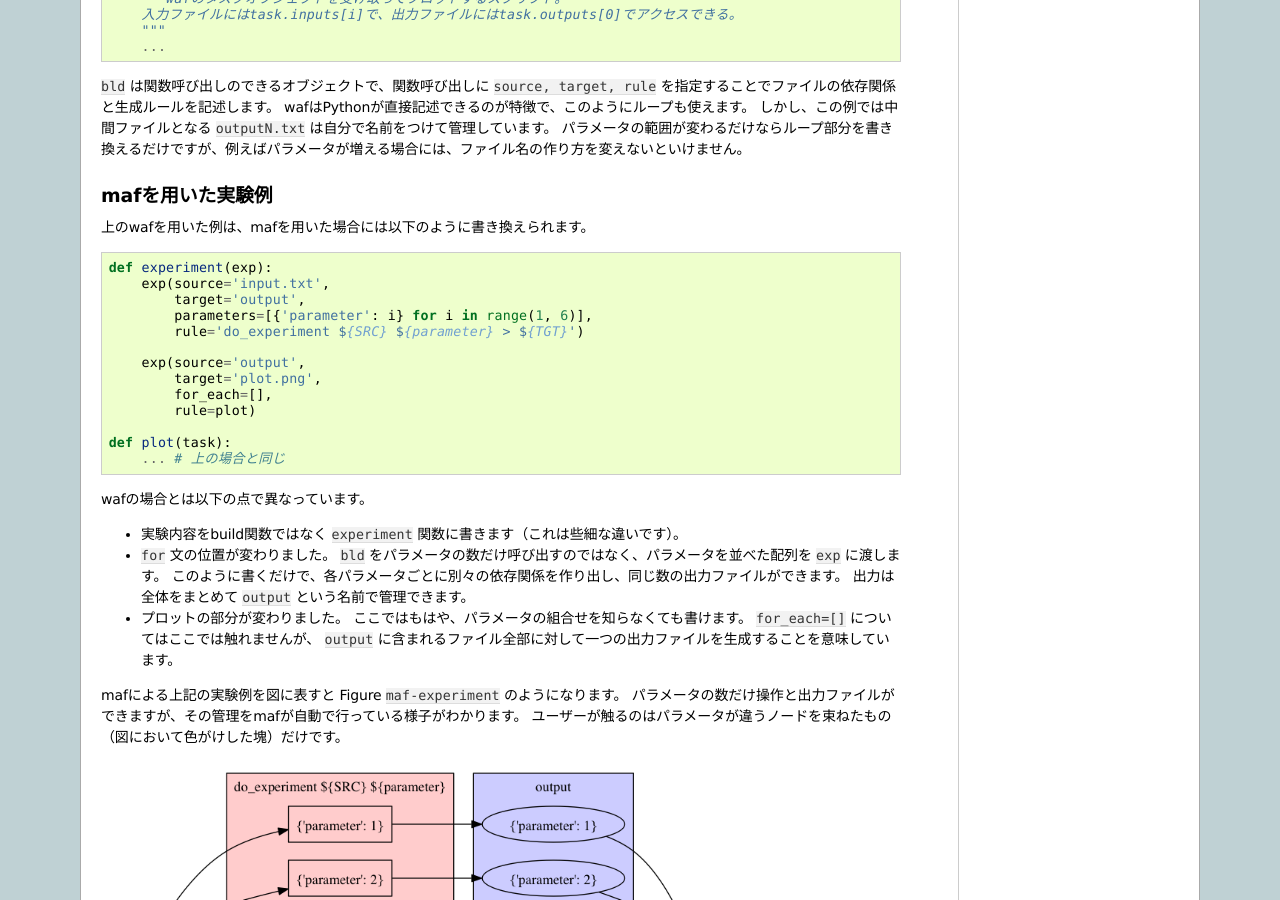
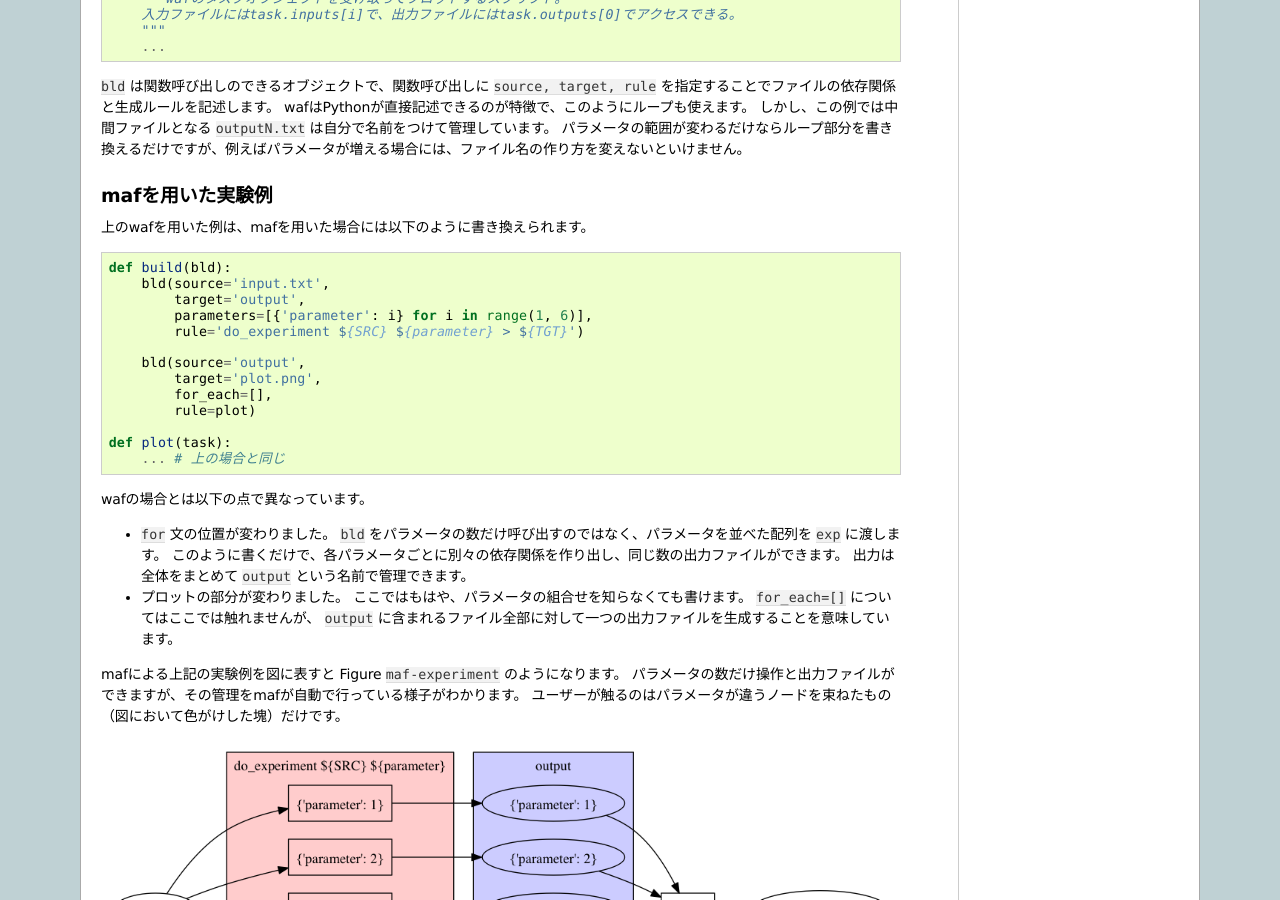
Before and after one commit to pfi/maf, a Sphinx documentation site: the page built from document/source/introduction.rst, in a window 1280 px wide and 900 px high, scrolled down 3356 px. Built offline with Sphinx 7.4.7, drawn with Linux system fonts in a browser that asks for light colours; formulas are drawn with MathJax 3; cross-references to code outside the pages are shown as plain code.

Commit message:
Change from experiment to build

```diff
--- a/document/source/introduction.rst
+++ b/document/source/introduction.rst
@@ -167,13 +167,13 @@ mafを用いた実験例
 
 .. code-block:: python
 
-   def experiment(exp):
-       exp(source='input.txt',
+   def build(bld):
+       bld(source='input.txt',
            target='output',
            parameters=[{'parameter': i} for i in range(1, 6)],
            rule='do_experiment ${SRC} ${parameter} > ${TGT}')
 
-       exp(source='output',
+       bld(source='output',
            target='plot.png',
            for_each=[],
            rule=plot)
@@ -183,7 +183,6 @@ mafを用いた実験例
 
 wafの場合とは以下の点で異なっています。
 
-- 実験内容をbuild関数ではなく ``experiment`` 関数に書きます（これは些細な違いです）。
 - ``for`` 文の位置が変わりました。
   ``bld`` をパラメータの数だけ呼び出すのではなく、パラメータを並べた配列を ``exp`` に渡します。
   このように書くだけで、各パラメータごとに別々の依存関係を作り出し、同じ数の出力ファイルができます。
```
